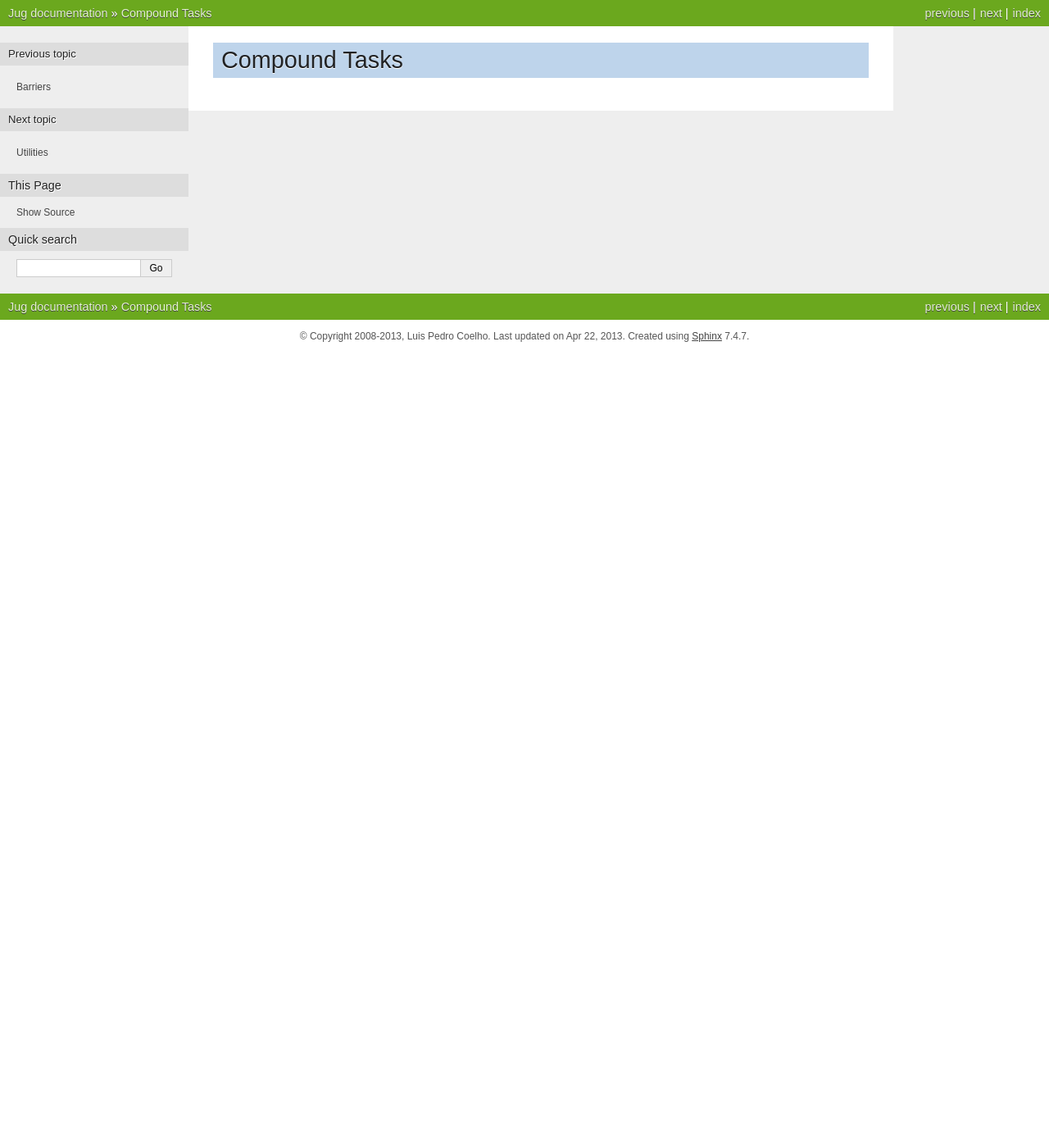
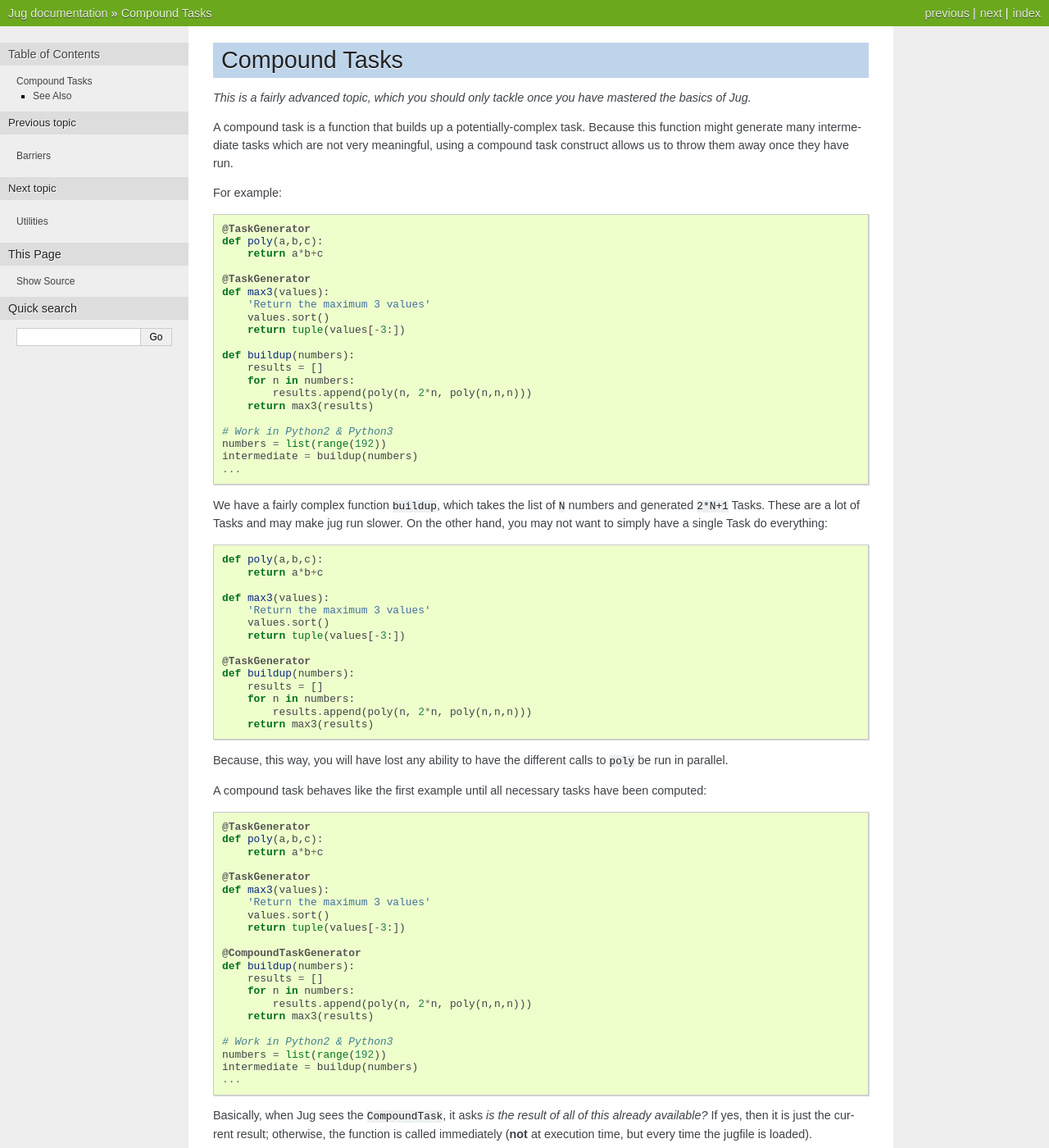
Before and after one commit to luispedro/jug, a Sphinx documentation site: the page built from docs/source/compound.rst, in a window 1280 px wide and 1400 px high. Shown: the whole window at 82% size. Built offline with Sphinx 7.4.7, drawn with Linux system fonts in a browser that asks for light colours; formulas are drawn with MathJax 3; the version number could not be read and is left out; some of the changed text lies outside the part shown.

Commit message:
DOC Document compound as a thing
Instead of hanging it on to mapreduce

```diff
--- a/docs/source/compound.rst
+++ b/docs/source/compound.rst
@@ -1,3 +1,93 @@
 ==============
 Compound Tasks
 ==============
+
+*This is a fairly advanced topic, which you should only tackle once you have
+mastered the basics of Jug.*
+
+A compound task is a function that builds up a potentially-complex task.
+Because this function might generate many intermediate tasks which are not very
+meaningful, using a compound task construct allows us to throw them away once
+they have run.
+
+For example::
+
+    @TaskGenerator
+    def poly(a,b,c):
+        return a*b+c
+
+    @TaskGenerator
+    def max3(values):
+        'Return the maximum 3 values'
+        values.sort()
+        return tuple(values[-3:])
+
+    def buildup(numbers):
+        results = []
+        for n in numbers:
+            results.append(poly(n, 2*n, poly(n,n,n)))
+        return max3(results)
+
+    # Work in Python2 & Python3
+    numbers = list(range(192))
+    intermediate = buildup(numbers)
+    ...
+
+We have a fairly complex function ``buildup``, which takes the list of ``N``
+numbers and generated ``2*N+1`` Tasks. These are a lot of Tasks and may make
+jug run slower. On the other hand, you may not want to simply have a single
+Task do everything::
+
+
+    def poly(a,b,c):
+        return a*b+c
+
+    def max3(values):
+        'Return the maximum 3 values'
+        values.sort()
+        return tuple(values[-3:])
+
+    @TaskGenerator
+    def buildup(numbers):
+        results = []
+        for n in numbers:
+            results.append(poly(n, 2*n, poly(n,n,n)))
+        return max3(results)
+
+Because, this way, you will have lost any ability to have the different calls
+to ``poly`` be run in parallel.
+
+A compound task behaves like the first example until all necessary tasks have
+been computed::
+
+    @TaskGenerator
+    def poly(a,b,c):
+        return a*b+c
+
+    @TaskGenerator
+    def max3(values):
+        'Return the maximum 3 values'
+        values.sort()
+        return tuple(values[-3:])
+
+    @CompoundTaskGenerator
+    def buildup(numbers):
+        results = []
+        for n in numbers:
+            results.append(poly(n, 2*n, poly(n,n,n)))
+        return max3(results)
+
+    # Work in Python2 & Python3
+    numbers = list(range(192))
+    intermediate = buildup(numbers)
+    ...
+
+Basically, when Jug sees the ``CompoundTask``, it asks *is the result of all of
+this already available?* If yes, then it is just the current result; otherwise,
+the function is called immediately (**not** at execution time, but every time
+the jugfile is loaded).
+
+See Also
+--------
+
+See also the section on `mapreduce <mapreduce.html>`__.
```
